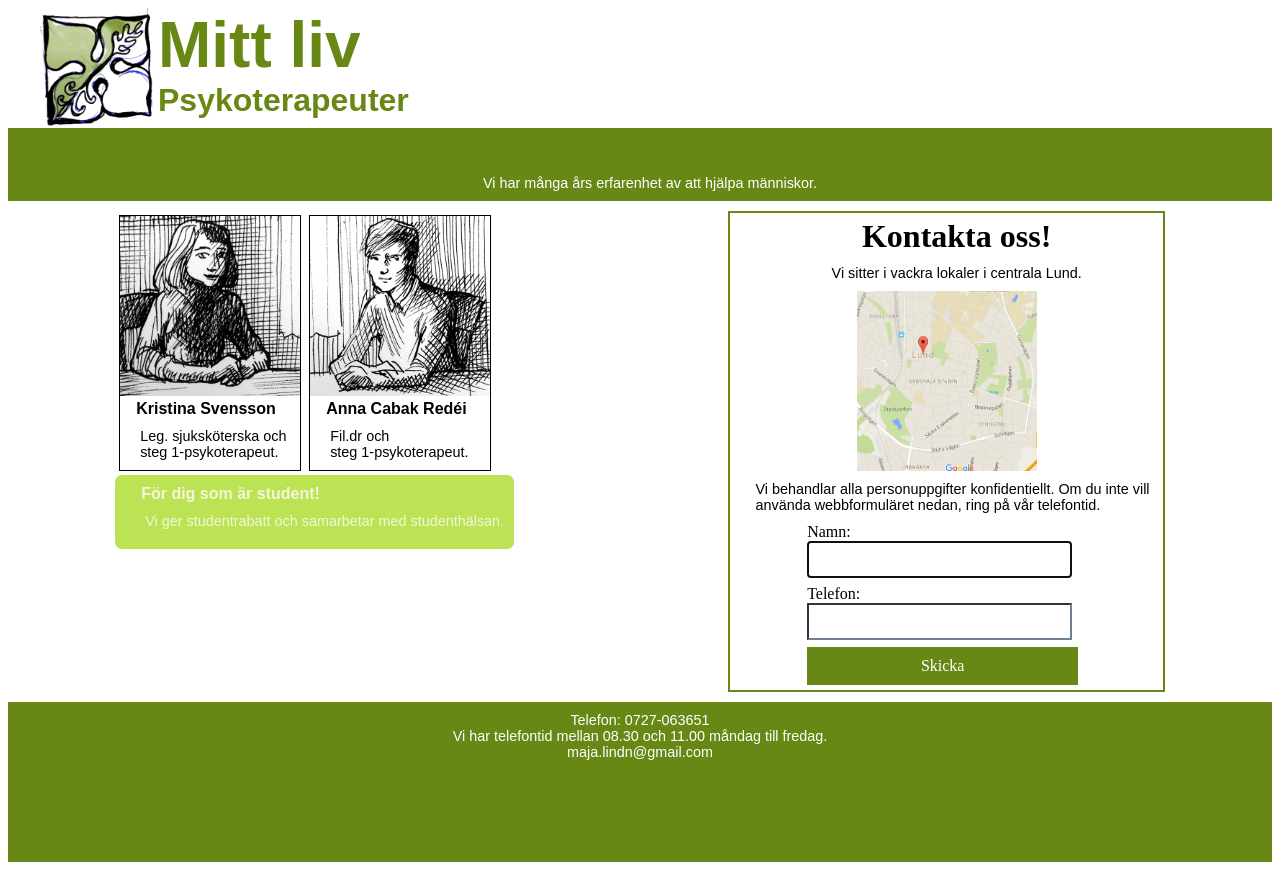
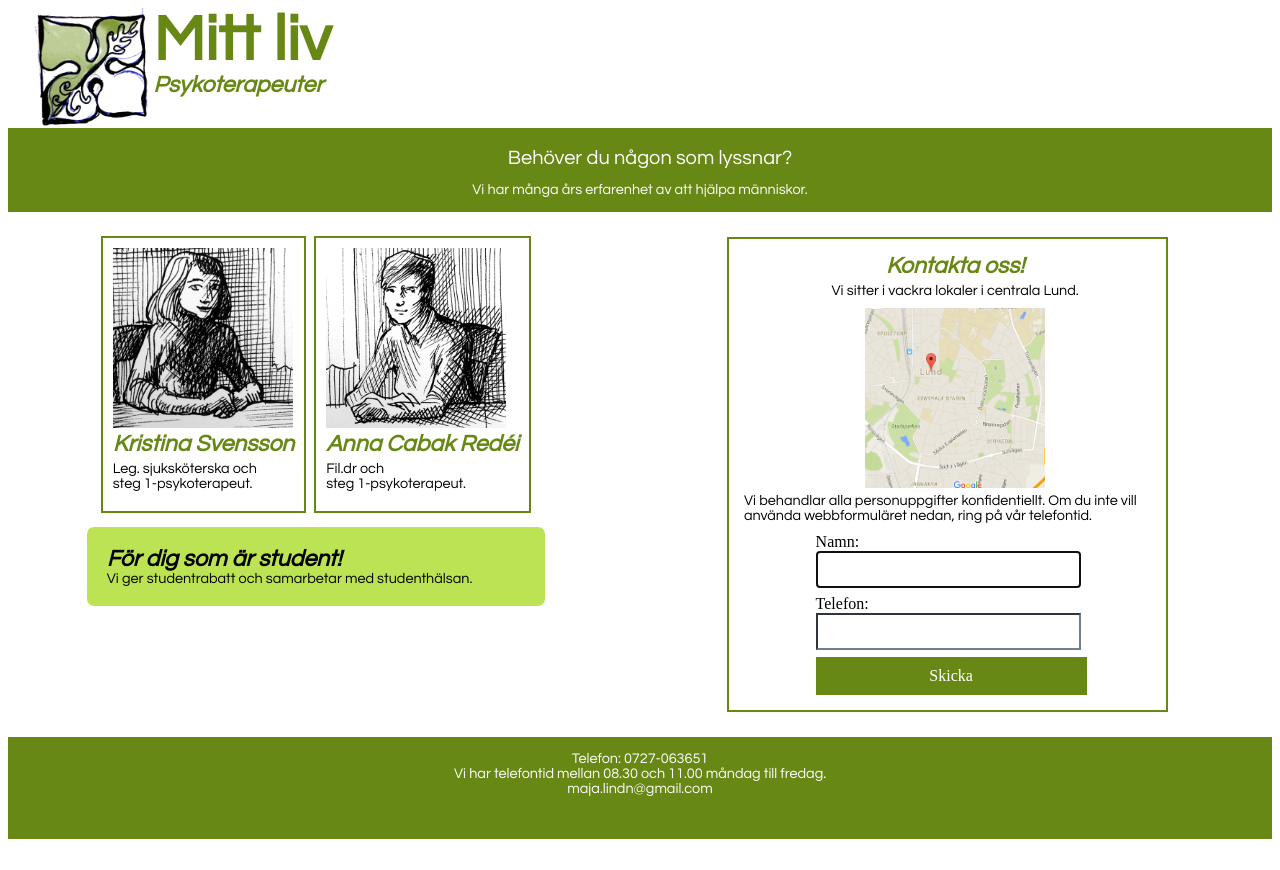
Before and after one commit to Majalindn/MWD15, a website: page app/index.html in a window 1280 px wide. After the commit the page ends 847 px from the top, so only its background shows below. Drawn offline with Linux system fonts and the light colour scheme.

Commit message:
Nearly finish nesting

```diff
--- a/app/index.html
+++ b/app/index.html
@@ -15,20 +15,21 @@
 <body>
   <header>
     <!--Logotype-->
-    <div class="header">
+    <div class="heading">
       <span class="logo">
           </span>
       <!--logo text-->
-      <article>
-        <h1>Mitt liv</h1>
+      <div class="logo_text">
+          <h1>Mitt liv</h1>
         <h2>Psykoterapeuter</h2>
       </article>
     </div>
 
     </div>
 
+   <!--Green bar-->
     <div class="intro">
-      <h2>Behöver du någon som lyssnar?</h2>
+      <h3>Behöver du någon som lyssnar?</h3>
       <p>Vi har många års erfarenhet av att hjälpa människor.</p>
     </div>
   </header>
@@ -42,14 +43,14 @@
     <article class="foton">
       <div class="foto">
        <img src="images/portrait1.png" height="180" width="180"/>
-       <h4>Kristina Svensson</h4><p>Leg. sjuksköterska och <br>steg 1-psykoterapeut.</p>
+       <h2>Kristina Svensson</h2><p>Leg. sjuksköterska och <br>steg 1-psykoterapeut.</p>
         </div>
 
 <!--photos-->
 
         <div class="foto">
        <img src="images/portrait2.png" height="180" width="180"/>
-       <h4>Anna Cabak Redéi</h4><p>Fil.dr och <br>steg 1-psykoterapeut.</p>
+       <h2>Anna Cabak Redéi</h2><p>Fil.dr och <br>steg 1-psykoterapeut.</p>
         </div>
       </article>
 
@@ -57,12 +58,12 @@
 <!--student discount-->
 
 <article class="student">
-   <h4>För dig som är student!</h4><p>Vi ger studentrabatt och samarbetar med studenthälsan.</p>
+   <h2>För dig som är student!</h2><p>Vi ger studentrabatt och samarbetar med studenthälsan.</p>
     </article>
 </div>
 
     <div class="contact">
-      <h3>Kontakta oss!</h3>
+      <h2>Kontakta oss!</h2>
       <p>Vi sitter i vackra lokaler i centrala Lund.</p>
 
       <img src="images/map.png" height="180" width="180" />
--- a/app/scss/styles.scss
+++ b/app/scss/styles.scss
@@ -2,9 +2,29 @@
 
 $green:#688816;
 
+/*mixins*/
+
+@mixin large-text {
+    font-family: "Century Gothic", Arial, sans-serif;
+    padding:0;
+    margin:0;
+ }
+
+@mixin small-text {
+    font-family: "Century Gothic", Arial, sans-serif;
+    font-size: 90%;
+    padding:0;
+    margin:0;
+}
+
+
 /*header styling*/
 
-/*logo*/
+.heading {
+    display: flex;
+    flex-flow: row;
+    margin-left: 2%;
+    padding:0;
 
     .logo {
         background-image: url(../images/logo.png);
@@ -13,64 +33,59 @@ $green:#688816;
         min-width: 120px;
         min-height: 120px;
         }
-
-.header {
+         /*logo text styling*/
+            .logo_text {
                 display: flex;
-    flex-flow: row;
-    padding-left: 30px;
+                flex-direction: column;
+                margin: 0;
+                padding: 0;
+                }
         }
 
-/*intro-styling*/
+            h1{
+                @include large-text;
+                color: $green;
+                font-size: 4em;
+                padding:0;
+                margin:0;
+                }
+
+                h2 {
+                    @include large-text;
+                    color: $green;
+                    font-size: 2em;
+                    font-style: italic;
+                    padding:0;
+                    margin:0;
+                    }
+
+/*Green-bar-styling*/
 
 .intro{
     display: flex;
     flex-flow: column;
-    color: white;
-    text-align: center;
     background-color: $green;
-}
-
-/*text styling*/
-
-h1 {
-  color: $green;
-  font-family: sans-serif;
-  font-size: 4em;
-  padding: 0;
-  margin: 0;
-}
-
-h2 {
-  color: $green;
-  font-family: sans-serif;
-  font-size: 2em;
-  padding: 2;
-  margin: 0;
-}
+    margin:0;
+    padding: 0, 0, 1em, 0;
+    width: 100%;
 
         h3 {
-  font-family: serif;
-  font-size: 2em;
-  margin: 0px 0px 0px 20px;
-}
-
-h4 {
-  font-family: sans-serif;
-  font-size: 1, 5em;
-  margin: 0em 0em 0em 1em;
+            @include large-text;
+            color: white;
+            font-size: 20px;
+            padding:0;
+            margin: 1em 0em 0em 1em;
+            text-align: center;
+            font-weight: normal;
             }
 
              p {
-  font-family: "arial", sans-serif;
-  font-size: 90%;
-  margin: 10px 0px 10px 20px;
+                @include small-text;
+                color: white;
+                text-align: center;
+                padding-bottom: 1em;
+                padding-top: 1em;
                 }
-
-/*dividing line styling*/
-
-hr {
-  width: 95%;
-  border-color: #688816;
 }
 
 /*Main area styling*/
@@ -81,36 +96,44 @@ section {
     justify-content: center;
     flex-flow: column;
 }
-
-article {
-    display: flex;
-    flex-flow: column wrap;
-    margin: 0;
-}
-
 /* photo section styling*/
 
         .foton {
             display: flex;
             flex-direction: row;
             margin-top: 10px;
-}
+            padding: 10px;
+
 
             .foto{
                 margin: 4px;
                 border-style: solid;
-    border-color: black;
-    border-width: 1px
+                border-color: $green;
+                border-width: 2px;
+                padding: 10px;
                 }
+            }
+
 
 /*student discount section styling*/
 
 .student{
     background-color: $green;
     background:lighten($green, 30%);
-    color: beige;
     border-radius: 7px;
-    padding: 10px;
+    padding: 20px;
+
+        h2 {
+            @include large-text;
+            color: black;
+            font-size: 23px;
+            font-style: italic;
+        }
+
+        p {
+            @include small-text;
+            color: black;
+        }
 }
 
 /*contact section styling*/
@@ -119,19 +142,33 @@ article {
     display: flex;
     flex-flow: column;
     align-items: center;
-  border-style: solid;
-  border-width: 2px;
-  border-color: $green;
-  padding: 5px;
     width: 33vw;
     min-width: 300px;
-    margin-top: 10px;
-  margin-bottom: 10px;
+    margin: 25px;
+    border-style: solid;
+    border-color: $green;
+    border-width: 2px;
+    padding-left: 15px;
+    padding-top: 15px;
+    padding-bottom: 15px;
 }
 
         .contact-text {
           padding: 5px;
         }
+
+            h2 {
+                @include large-text;
+                color: $green;
+                font-size: 23px;
+                }
+            p{
+                @include small-text;
+                padding-top: 5px;
+                padding-bottom: 10px;
+            }
+
+
 /*form styling*/
 
 form {
@@ -164,13 +201,7 @@ textarea {
 /*footer styling*/
 
 footer {
-    display: flex;
-    justify-content: center;
-  width: 100 vw;
-  background-color: $green;
-  height: 20vh;
-  color: white;
-  text-align: center;
+    @extend .intro;
 }
 
 @media (min-width: 600px){
```
Also changed, not shown: app/css/styles.css. Lines whose indentation alone changed are shown as unchanged.
